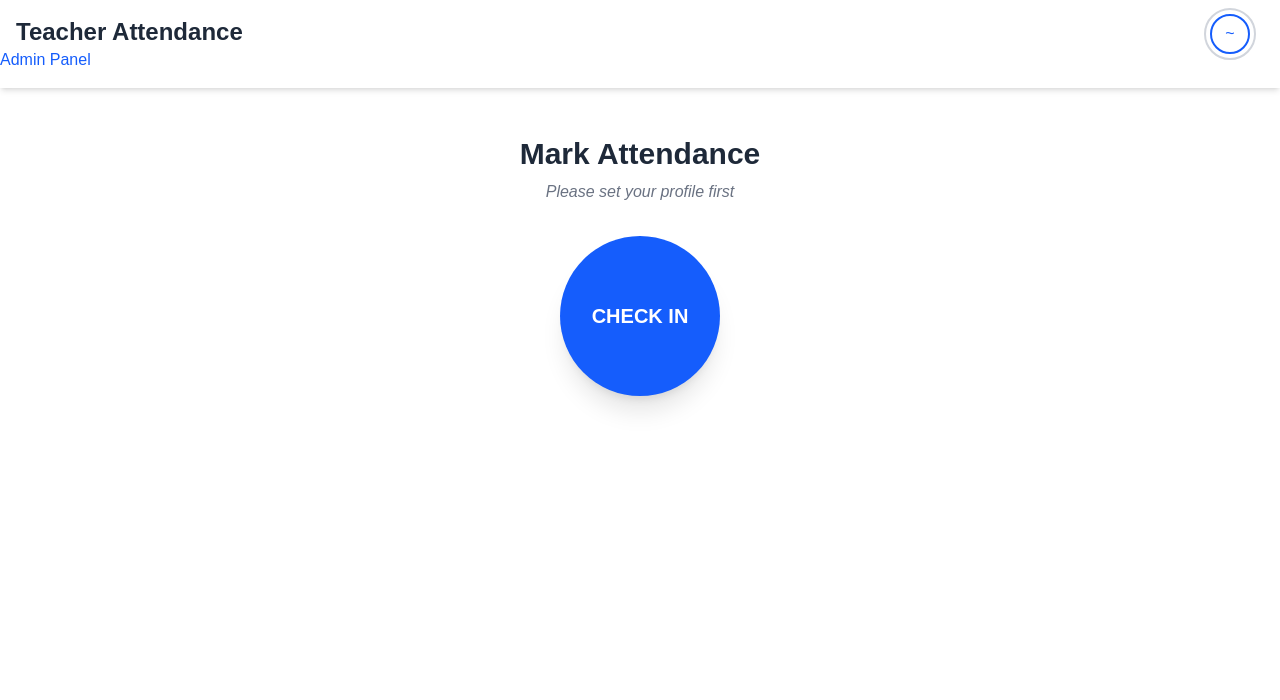
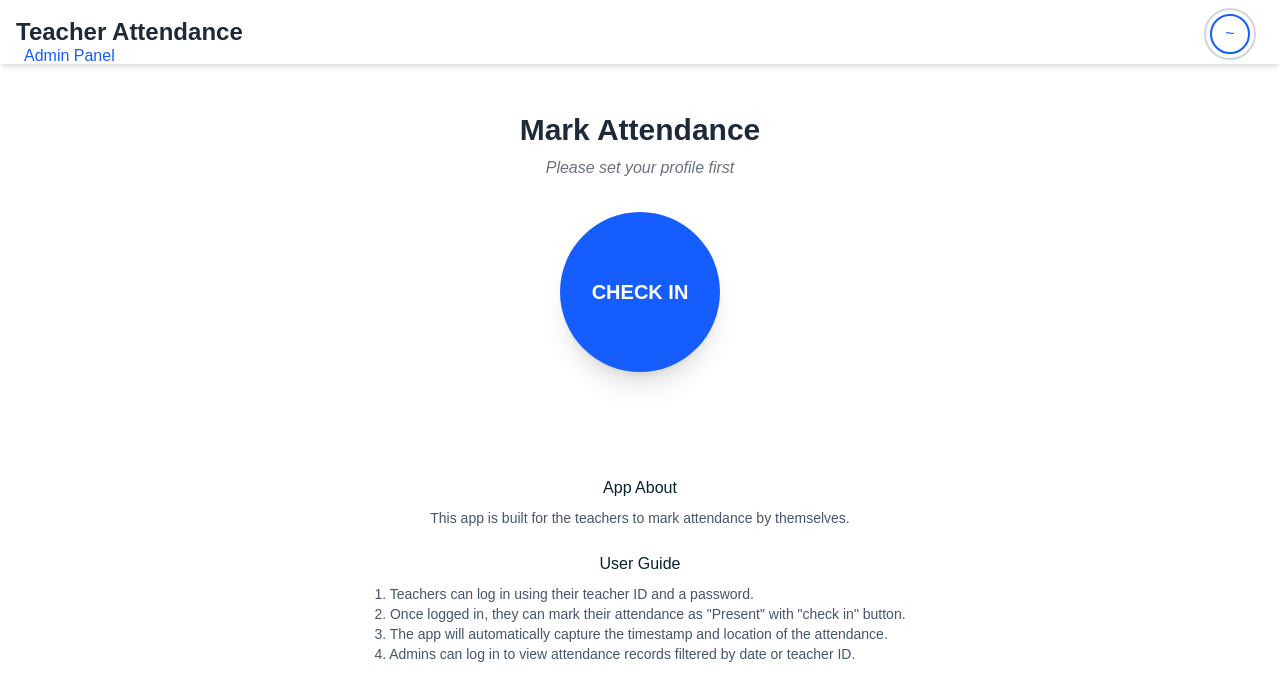
Before and after one commit to raghav-di/teacher-attendance-app, a Next.js app: page / in a window 1280 px wide. Shown: the top 700 px of the page. Built offline with nearby package versions, Linux system fonts and the light colour scheme; no server answers.

Commit message:
next built

```diff
--- a/app/page.tsx
+++ b/app/page.tsx
@@ -92,7 +92,7 @@ export default function Home() {
         <div className="container mx-auto px-4">
           <h1 className="text-2xl font-bold text-gray-800">Teacher Attendance</h1>
         </div>
-        <div className="">
+        <div className="absolute top-11 left-6">
           <Link href="/admin" className="text-blue-600 hover:text-blue-800">
             Admin Panel
           </Link>
@@ -153,6 +153,26 @@ export default function Home() {
           </div>
         </div>
       )}
+      <br />
+      <br />
+      <br />
+      <div className="container mx-auto px-4 py-8 flex flex-col items-center">
+        <h2>App About</h2>
+        <p className="mt-2 text-sm text-slate-600">
+          This app is built for the teachers to mark attendance by themselves.
+        </p>
+        <br />
+        <h2>User Guide</h2>
+        <p className="mt-2 text-sm text-slate-600">
+          1. Teachers can log in using their teacher ID and a password.
+          <br />
+          2. Once logged in, they can mark their attendance as "Present" with "check in" button.
+          <br />
+          3. The app will automatically capture the timestamp and location of the attendance.
+          <br />
+          4. Admins can log in to view attendance records filtered by date or teacher ID.
+        </p>
+      </div>
     </div>
   );
 }
```
